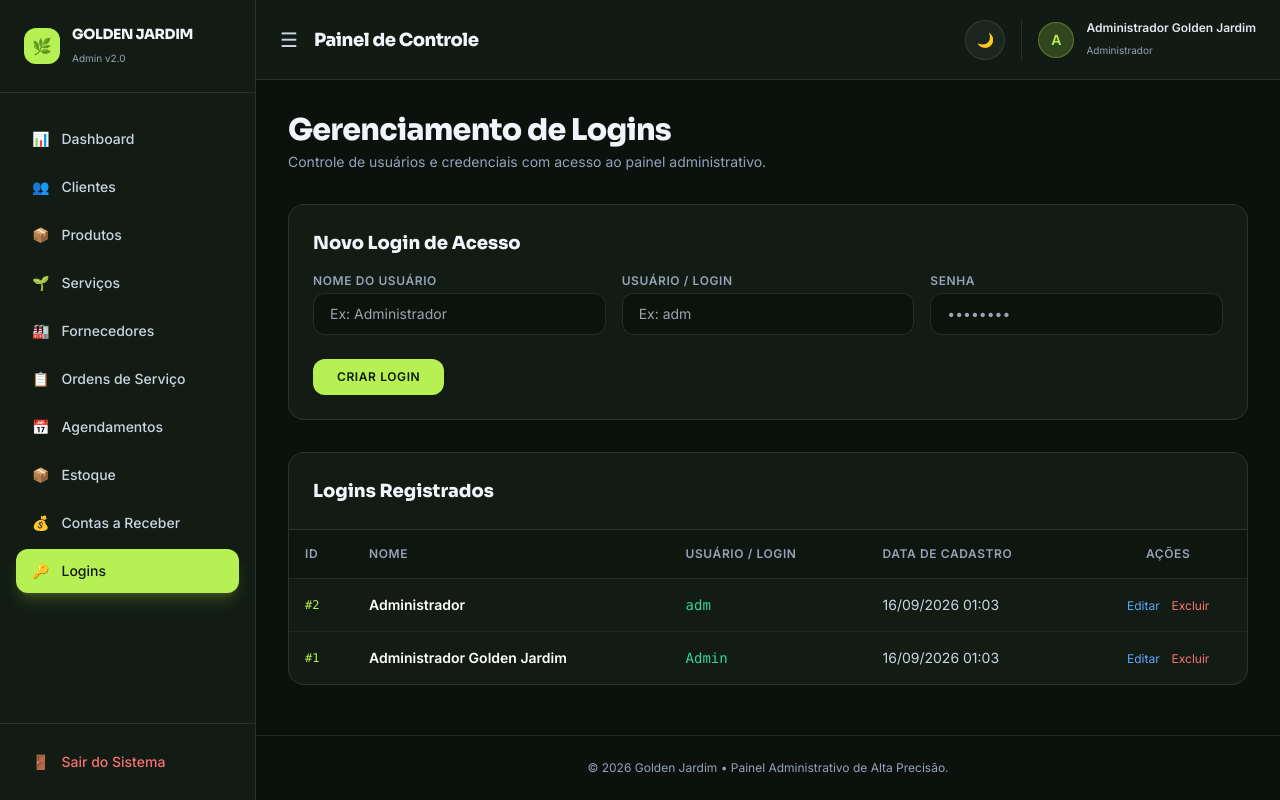
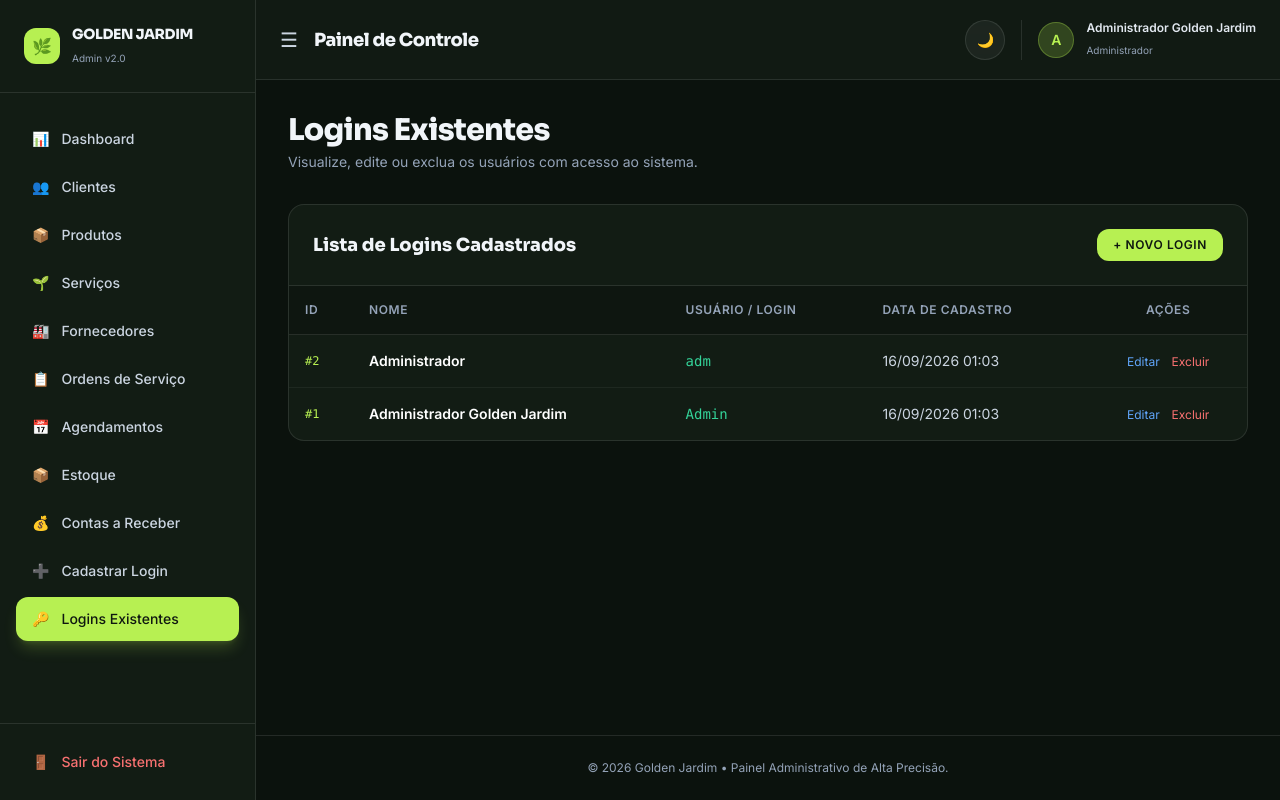
Before and after one commit to codoratech/SiteGoldenJardim, a PHP site: page /admin/logins.php in a window 1280 px wide. Run offline with PHP 8.4, Linux system fonts and the light colour scheme; a user stored in the database is signed in; data comes from the database, SQL or seed files in the repository; data that the repository does not hold is empty; some libraries are stand-ins or nearby versions.

Commit message:
Inclusão de uma tela de teste para inclusão e outra para exibição

```diff
--- a/admin/header.php
+++ b/admin/header.php
@@ -82,8 +82,11 @@ $current_page = basename($_SERVER['PHP_SELF']);
             <a href="financeiro.php" class="flex items-center gap-3 px-4 py-3 rounded-xl text-sm font-medium transition-colors <?= $current_page == 'financeiro.php' ? 'bg-[#b7f052] text-[#0f1710] font-bold shadow-lg shadow-[#b7f052]/20' : 'text-slate-300 hover:bg-white/5 hover:text-white' ?>">
                 <span>💰</span> Contas a Receber
             </a>
+            <a href="cadastrar_login.php" class="flex items-center gap-3 px-4 py-3 rounded-xl text-sm font-medium transition-colors <?= $current_page == 'cadastrar_login.php' ? 'bg-[#b7f052] text-[#0f1710] font-bold shadow-lg shadow-[#b7f052]/20' : 'text-slate-300 hover:bg-white/5 hover:text-white' ?>">
+                <span>➕</span> Cadastrar Login
+            </a>
             <a href="logins.php" class="flex items-center gap-3 px-4 py-3 rounded-xl text-sm font-medium transition-colors <?= $current_page == 'logins.php' ? 'bg-[#b7f052] text-[#0f1710] font-bold shadow-lg shadow-[#b7f052]/20' : 'text-slate-300 hover:bg-white/5 hover:text-white' ?>">
-                <span>🔑</span> Logins
+                <span>🔑</span> Logins Existentes
             </a>
         </nav>
 
--- a/admin/logins.php
+++ b/admin/logins.php
@@ -30,13 +30,12 @@ if (isset($_GET['acao']) && $_GET['acao'] == 'excluir' && isset($_GET['id'])) {
     }
 }
 
-if ($_SERVER["REQUEST_METHOD"] == "POST") {
+if ($_SERVER["REQUEST_METHOD"] == "POST" && isset($_POST['id_login'])) {
+    $id = intval($_POST['id_login']);
     $nome = mysqli_real_escape_string($con, $_POST['log_nome']);
     $login = mysqli_real_escape_string($con, $_POST['log_login']);
     $senha = $_POST['log_senha'];
 
-    if (isset($_POST['id_login']) && !empty($_POST['id_login'])) {
-        $id = intval($_POST['id_login']);
     if (!empty($senha)) {
         $senha_md5 = md5($senha);
         $sql = "UPDATE tb_login SET log_nome='$nome', log_login='$login', log_senha='$senha_md5' WHERE log_codigo=$id";
@@ -49,23 +48,9 @@ if ($_SERVER["REQUEST_METHOD"] == "POST") {
     } else {
         $msg_erro = "Erro ao atualizar login: " . mysqli_error($con);
     }
-    } else {
-        if (empty($senha)) {
-            $msg_erro = "A senha é obrigatória para novos logins.";
-        } else {
-            $senha_md5 = md5($senha);
-            if (mysqli_query($con, "INSERT INTO tb_login (log_nome, log_login, log_senha) VALUES ('$nome', '$login', '$senha_md5')")) {
-                header("Location: logins.php?ok=insert");
-                exit();
-            } else {
-                $msg_erro = "Erro ao cadastrar login: " . mysqli_error($con);
-            }
-        }
-    }
 }
 
 if (isset($_GET['ok'])) {
-    if ($_GET['ok'] == 'insert') $msg = "Login cadastrado com sucesso!";
     if ($_GET['ok'] == 'update') $msg = "Login atualizado com sucesso!";
     if ($_GET['ok'] == '1')      $msg = "Login excluído com sucesso!";
 }
@@ -83,8 +68,8 @@ include("header.php");
 ?>
 
 <div class="mb-8">
-    <h1 class="font-display font-bold text-2xl md:text-3xl tracking-tight mb-1">Gerenciamento de Logins</h1>
-    <p class="text-slate-400 text-sm">Controle de usuários e credenciais com acesso ao painel administrativo.</p>
+    <h1 class="font-display font-bold text-2xl md:text-3xl tracking-tight mb-1">Logins Existentes</h1>
+    <p class="text-slate-400 text-sm">Visualize, edite ou exclua os usuários com acesso ao sistema.</p>
 </div>
 
 <?php if(!empty($msg)): ?>
@@ -95,31 +80,36 @@ include("header.php");
     <div class="mb-6 p-4 rounded-xl bg-red-500/10 border border-red-500/30 text-red-400 text-sm"><?= htmlspecialchars($msg_erro) ?></div>
 <?php endif; ?>
 
-<div class="bg-[#121c14] border border-white/10 rounded-2xl p-6 mb-8">
-    <h3 class="font-display font-bold text-lg mb-4"><?= $edit_login ? 'Editar Login' : 'Novo Login de Acesso' ?></h3>
-    <form action="logins.php" method="POST" class="grid grid-cols-1 md:grid-cols-3 gap-4">
-        <input type="hidden" name="id_login" value="<?= (isset($edit_login['log_codigo']) ? $edit_login['log_codigo'] : '') ?>">
+<?php if($edit_login): ?>
+<div class="bg-[#121c14] border border-white/10 rounded-2xl p-6 mb-8 max-w-2xl">
+    <h3 class="font-display font-bold text-lg mb-4">Editar Login (#<?= $edit_login['log_codigo'] ?>)</h3>
+    <form action="logins.php" method="POST" class="space-y-4">
+        <input type="hidden" name="id_login" value="<?= $edit_login['log_codigo'] ?>">
         <div>
             <label class="block text-xs font-semibold uppercase tracking-wider text-slate-400 mb-1">Nome do Usuário</label>
-            <input type="text" name="log_nome" required value="<?= (isset($edit_login['log_nome']) ? htmlspecialchars($edit_login['log_nome']) : '') ?>" class="w-full bg-black/30 border border-white/10 rounded-xl px-4 py-2.5 text-sm focus:outline-none focus:border-[#b7f052]" placeholder="Ex: Administrador">
+            <input type="text" name="log_nome" required value="<?= htmlspecialchars($edit_login['log_nome']) ?>" class="w-full bg-black/30 border border-white/10 rounded-xl px-4 py-2.5 text-sm focus:outline-none focus:border-[#b7f052]">
         </div>
         <div>
             <label class="block text-xs font-semibold uppercase tracking-wider text-slate-400 mb-1">Usuário / Login</label>
-            <input type="text" name="log_login" required value="<?= (isset($edit_login['log_login']) ? htmlspecialchars($edit_login['log_login']) : '') ?>" class="w-full bg-black/30 border border-white/10 rounded-xl px-4 py-2.5 text-sm focus:outline-none focus:border-[#b7f052]" placeholder="Ex: adm">
+            <input type="text" name="log_login" required value="<?= htmlspecialchars($edit_login['log_login']) ?>" class="w-full bg-black/30 border border-white/10 rounded-xl px-4 py-2.5 text-sm focus:outline-none focus:border-[#b7f052]">
         </div>
         <div>
-            <label class="block text-xs font-semibold uppercase tracking-wider text-slate-400 mb-1">Senha <?= $edit_login ? '(Deixe em branco para manter)' : '' ?></label>
-            <input type="password" name="log_senha" <?= $edit_login ? '' : 'required' ?> class="w-full bg-black/30 border border-white/10 rounded-xl px-4 py-2.5 text-sm focus:outline-none focus:border-[#b7f052]" placeholder="••••••••">
+            <label class="block text-xs font-semibold uppercase tracking-wider text-slate-400 mb-1">Nova Senha (Deixe em branco para manter a atual)</label>
+            <input type="password" name="log_senha" class="w-full bg-black/30 border border-white/10 rounded-xl px-4 py-2.5 text-sm focus:outline-none focus:border-[#b7f052]" placeholder="••••••••">
         </div>
-        <div class="md:col-span-3 flex items-center gap-3 mt-2">
-            <button type="submit" class="bg-[#b7f052] text-[#0f1710] font-bold py-2.5 px-6 rounded-xl hover:bg-[#9cd438] transition-all text-xs uppercase tracking-wider"><?= $edit_login ? 'Atualizar Login' : 'Criar Login' ?></button>
-            <?php if($edit_login): ?><a href="logins.php" class="bg-white/10 text-slate-300 font-bold py-2.5 px-6 rounded-xl hover:bg-white/25 transition-all text-xs uppercase tracking-wider">Cancelar</a><?php endif; ?>
+        <div class="flex items-center gap-3 pt-2">
+            <button type="submit" class="bg-[#b7f052] text-[#0f1710] font-bold py-2.5 px-6 rounded-xl hover:bg-[#9cd438] transition-all text-xs uppercase tracking-wider">Atualizar Login</button>
+            <a href="logins.php" class="bg-white/10 text-slate-300 font-bold py-2.5 px-6 rounded-xl hover:bg-white/25 transition-all text-xs uppercase tracking-wider">Cancelar</a>
         </div>
     </form>
 </div>
+<?php endif; ?>
 
-<div class="bg-[#121c14] border border-white/10 rounded-2xl overflow-hidden">
-    <div class="p-6 border-b border-white/10"><h3 class="font-display font-bold text-lg">Logins Registrados</h3></div>
+<div class="bg-[#121c14] border border-white/10 rounded-2xl overflow-hidden mb-8">
+    <div class="p-6 border-b border-white/10 flex items-center justify-between">
+        <h3 class="font-display font-bold text-lg">Lista de Logins Cadastrados</h3>
+        <a href="cadastrar_login.php" class="bg-[#b7f052] text-[#0f1710] font-bold py-2 px-4 rounded-xl hover:bg-[#9cd438] transition-all text-xs uppercase tracking-wider">+ Novo Login</a>
+    </div>
     <div class="overflow-x-auto">
         <table class="w-full text-left border-collapse">
             <thead>
```
Also changed, not shown: admin/cadastrar_login.php (added, +67 -0 lines). Lines whose indentation alone changed are shown as unchanged.
